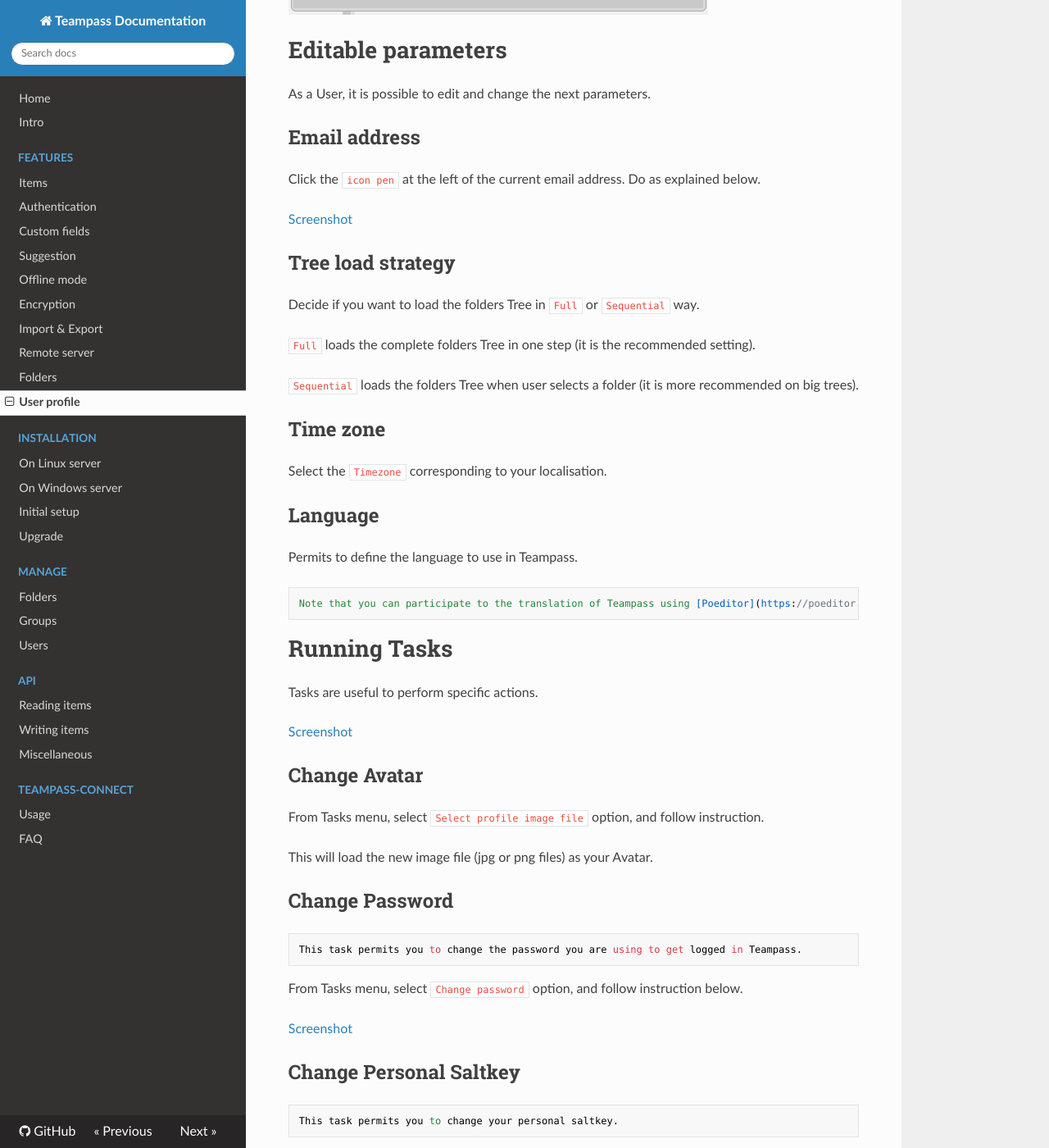
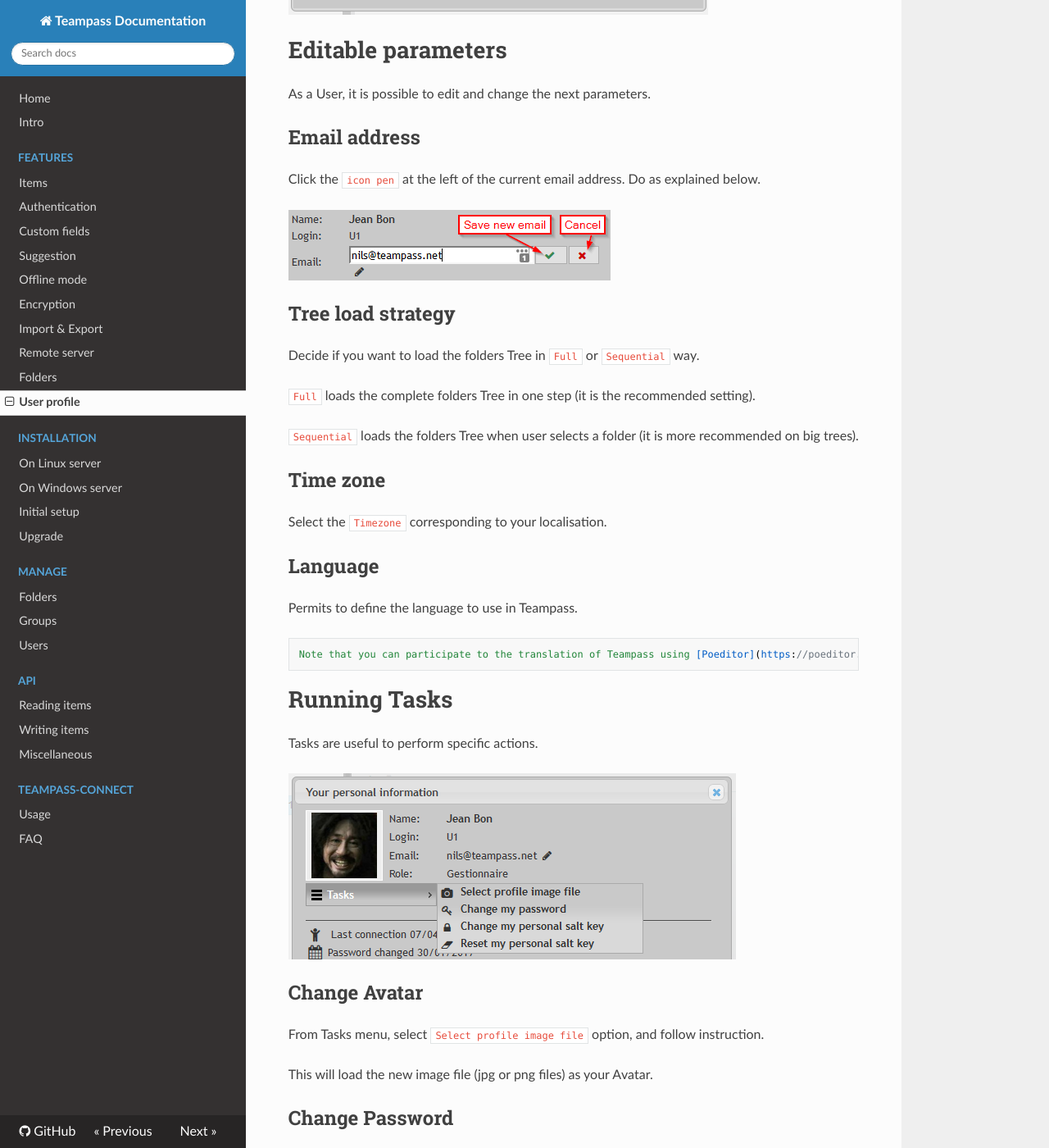
Before and after one commit to nilsteampassnet/teampass_doc, an MkDocs documentation site: the page built from docs/features/feat-prof.md, in a window 1280 px wide and 1400 px high, scrolled down 773 px. Shown: the whole window at 82% size. Built offline with MkDocs 1.6.1, drawn with Linux system fonts in a browser that asks for light colours; nearby versions of some CDN libraries; old or Windows-style settings are respelled for this version of MkDocs.

Commit message:
Updated feat-prof.md

```diff
--- a/docs/features/feat-prof.md
+++ b/docs/features/feat-prof.md
@@ -16,7 +16,7 @@ As a User, it is possible to edit and change the next parameters.
 
 Click the `icon pen` at the left of the current email address. Do as explained below.
 
-[Screenshot](../img/feat-prof-3.png)
+![Screenshot](../img/feat-prof-3.png)
 
 ## Tree load strategy
 
@@ -40,7 +40,7 @@ Permits to define the language to use in Teampass.
 
 Tasks are useful to perform specific actions.
 
-[Screenshot](../img/feat-prof-4.png)
+![Screenshot](../img/feat-prof-4.png)
 
 ## Change Avatar
 
@@ -64,7 +64,7 @@ Remember that the personal saltkey permits you to encrypt your personal items. T
 
 From Tasks menu, select `Change my personal saltkey` option, and follow instruction below.
 
-[Screenshot](../img/feat-prof-6.png)
+![Screenshot](../img/feat-prof-6.png)
 
 Note that those fields are not masked.
 
@@ -78,6 +78,6 @@ Be patient until the message `Done` appears. The page will then be reloaded auto
 
 From Tasks menu, select `Reset my Personal Saltkey` option, and follow instruction below.
 
-[Screenshot](../img/feat-prof-7.png)
+![Screenshot](../img/feat-prof-7.png)
 
 BE CARREFUL, this task will delete your existing personal items as they are considered as lost because you don't have the personal saltkey anymore.
```
